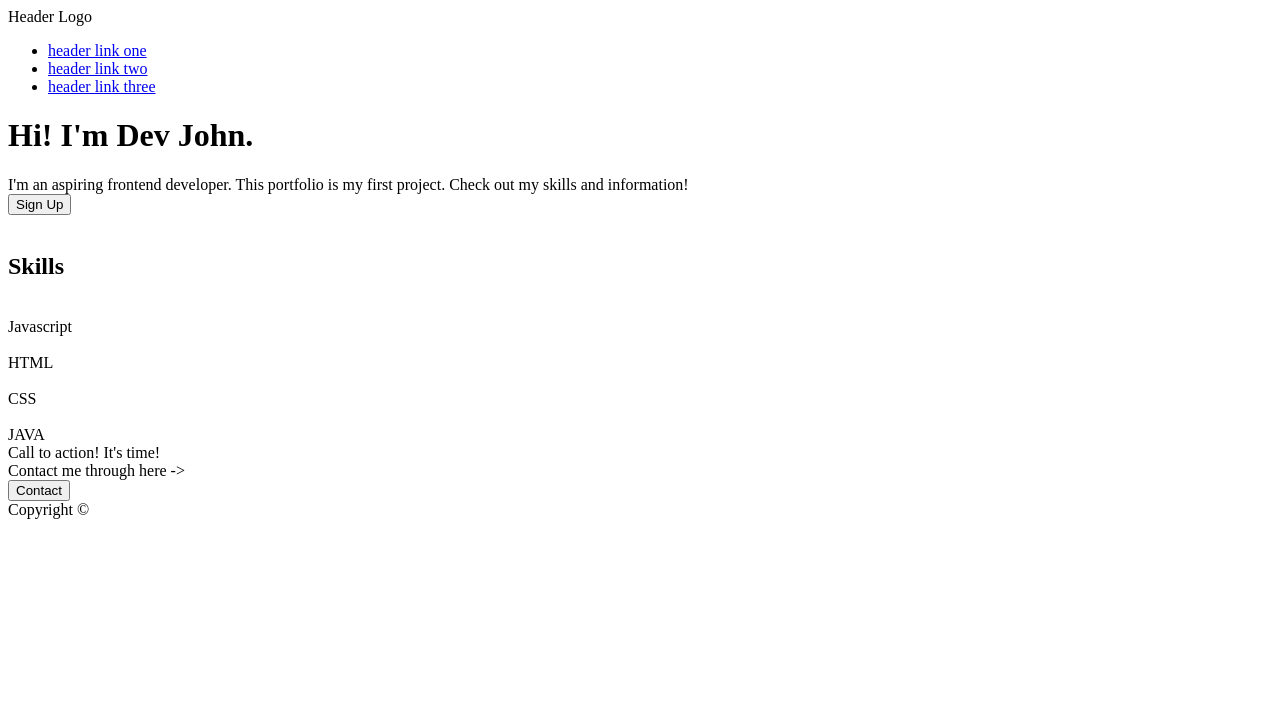
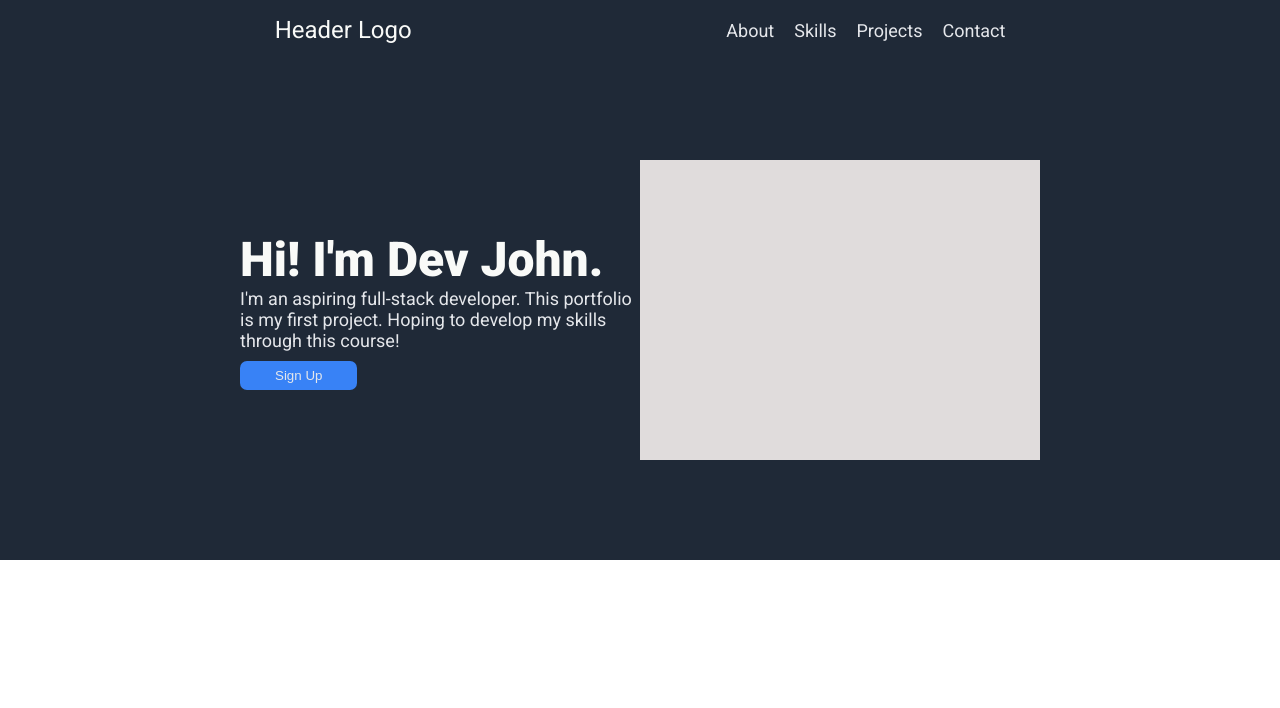
Before and after one commit to Roi-05/My-Landing-Page, a plain HTML site: page index.html in a window 1280 px wide. Shown: the top 708 px of the page. Drawn offline with Linux system fonts and the light colour scheme.

Commit message:
Add css style

```diff
--- a/index.html
+++ b/index.html
@@ -12,16 +12,17 @@
         <div class="left">Header Logo</div>
         <div class="right">
             <ul>
-                <li><a href="#">header link one</a></li>
-                <li><a href="#">header link two</a></li>
-                <li><a href="#">header link three</a></li>
+                <li><a href="#">About</a></li>
+                <li><a href="#">Skills</a></li>
+                <li><a href="#">Projects</a></li>
+                <li><a href="#">Contact</a></li>
             </ul>
         </div>
     </div>
     <div class="intro">
-        <div class="">
+        <div class="intro-contents">
             <h1>Hi! I'm Dev John.</h1>
-            <div>I'm an aspiring frontend developer. This portfolio is my first project. Check out my skills and information!</div>
+            <div>I'm an aspiring full-stack developer. This portfolio is my first project. Hoping to develop my skills through this course!</div>
             <button>Sign Up</button>
         </div>
         <div class="img-container">
@@ -31,33 +32,39 @@
     <div class="first-body">
         <h2>Skills</h2>
         <div class="skills-container">
-            <div>
-                <div>
-                    <img>
+            <div class="skills-img-info-container">
+                <div  class="img-skill">
+                    <img src="Pictures/JavaScript-Logo.png">
                 </div>
                 <div>Javascript</div>
             </div>
-            <div>
-                <div>
-                    <img>
+            <div class="skills-img-info-container">
+                <div class="img-skill">
+                    <img src="Pictures/HTML5_logo_and_wordmark.svg.png">
                 </div>
                 <div>HTML</div>
             </div>
-            <div>
-                <div>
-                    <img>
+            <div class="skills-img-info-container">
+                <div  class="img-skill">
+                    <img src="Pictures/CSS3_logo_and_wordmark.svg">
                 </div>
                 <div>CSS</div>
             </div>
-            <div>
-                <div>
-                    <img>
+            <div class="skills-img-info-container">
+                <div  class="img-skill">
+                    <img src="Pictures/Git-Icon-1788C.png">
                 </div>
-                <div>JAVA</div>
+                <div>Git</div>
             </div>
         </div>
     </div>
-    <div class="second-body"></div>
+    <div class="second-body">
+        <h2 class="projects">Projects</h2>
+        <div class="project-container">
+            <img src="Pictures/project.png">
+            <div>Portfolio</div>
+        </div>
+    </div>
     <div class="third-body">
         <div>
             <div>
--- a/styles/style.css
+++ b/styles/style.css
@@ -0,0 +1,142 @@
+body {
+    font-family: roboto, Arial;
+    display: flex;
+    flex-direction: column;
+    margin: 0px;
+    padding-top: 60px;
+}
+
+.header ,
+.footer{
+    background-color: #1F2937;
+    display: flex;
+    justify-content: space-evenly;
+    align-items: center;
+}
+.header {
+    position: fixed;
+    top: 0; left: 0; right: 0;
+    height: 60px;
+}
+.left {
+    font-size: 24px;
+    color: #f9faf8;
+}
+ul {
+    display: flex;
+    justify-content: space-between;
+    list-style: none;
+    gap: 20px;
+    align-items: center;
+}
+
+li a{
+    font-size: 18px;
+    color: #e5e7eb;
+    text-decoration: none;
+}
+
+.intro {
+    background-color: #1F2937;
+    display: flex;
+    height: 500px;
+    justify-content: center;
+    align-items: center;
+}
+
+.intro-contents {
+    width: 400px;
+    height: 400px;
+    display: flex;
+    flex-direction: column;
+    justify-content: center;
+    align-items: flex-start;
+
+}
+
+.img-container {
+    width: 400px;
+    height: 300px;
+    background-color: rgb(224, 220, 220);
+}
+
+.intro-contents h1 {
+    font-size: 48px;
+    color: #f9faf8;
+    font-weight: 900;
+    margin: 0px;
+}
+.intro-contents div {
+    font-size: 18px;
+    color: #e5e7eb;
+}
+button {
+    background-color: #3882f6;
+    padding: 7px 35px;
+    color: #e5e7eb;
+    border-radius: 7px;
+    border: none;
+    cursor: pointer;
+    margin-top: 10px;
+}
+
+.first-body {
+    height: 500px;
+    display: flex;
+    flex-direction: column;
+    align-items: center;
+    justify-content: center;
+}
+.skills-container {
+    display: flex;
+    gap: 10px;
+}
+.skills-img-info-container {
+    width: 170px;
+    height: 170px;
+    display: flex;
+    flex-direction: column;
+    text-align: center;
+}
+.img-skill {
+    height: 150px;
+    display: flex;
+    justify-content: center;
+}
+
+.img-skill img {
+    height: 100%;
+}
+.second-body {
+    height: 400px;
+    background-color: #e5e7eb;
+    display: flex;
+    flex-direction: column;
+    align-items: center;
+    justify-content: space-around;
+}
+
+.project-container {
+    display: inline-block;
+    height: 270px;
+    width: 250px;
+    display: flex;
+    flex-direction: column;
+    border-radius: 25px;
+    align-items: center;
+    overflow: hidden;
+
+}
+
+.project-container img {
+    height: 220px;
+    width: 100%;
+    border-radius: 25px;
+    box-shadow: 0 0 4px rbga(0, 0, 0, .06);
+}
+.project-container div {
+    font-size: 18px;
+    font-weight: 700;
+    color: #000000;
+
+}
```
